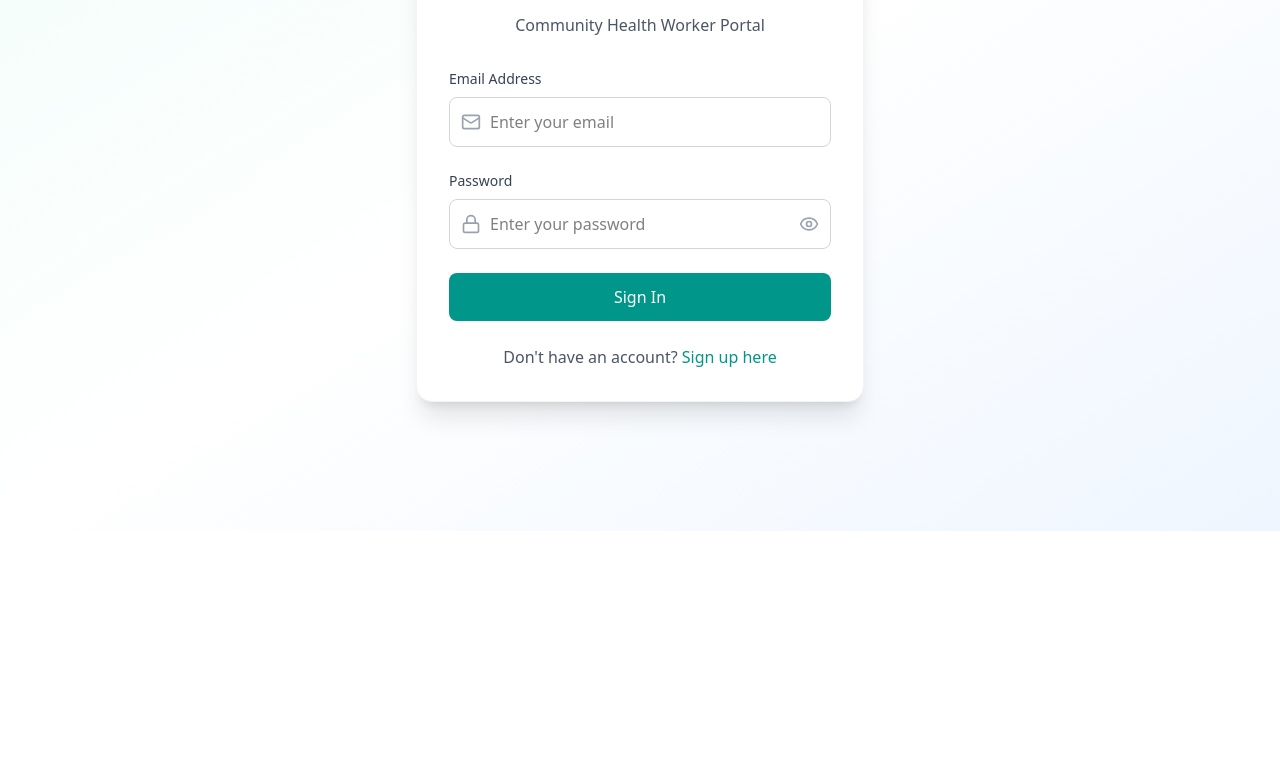
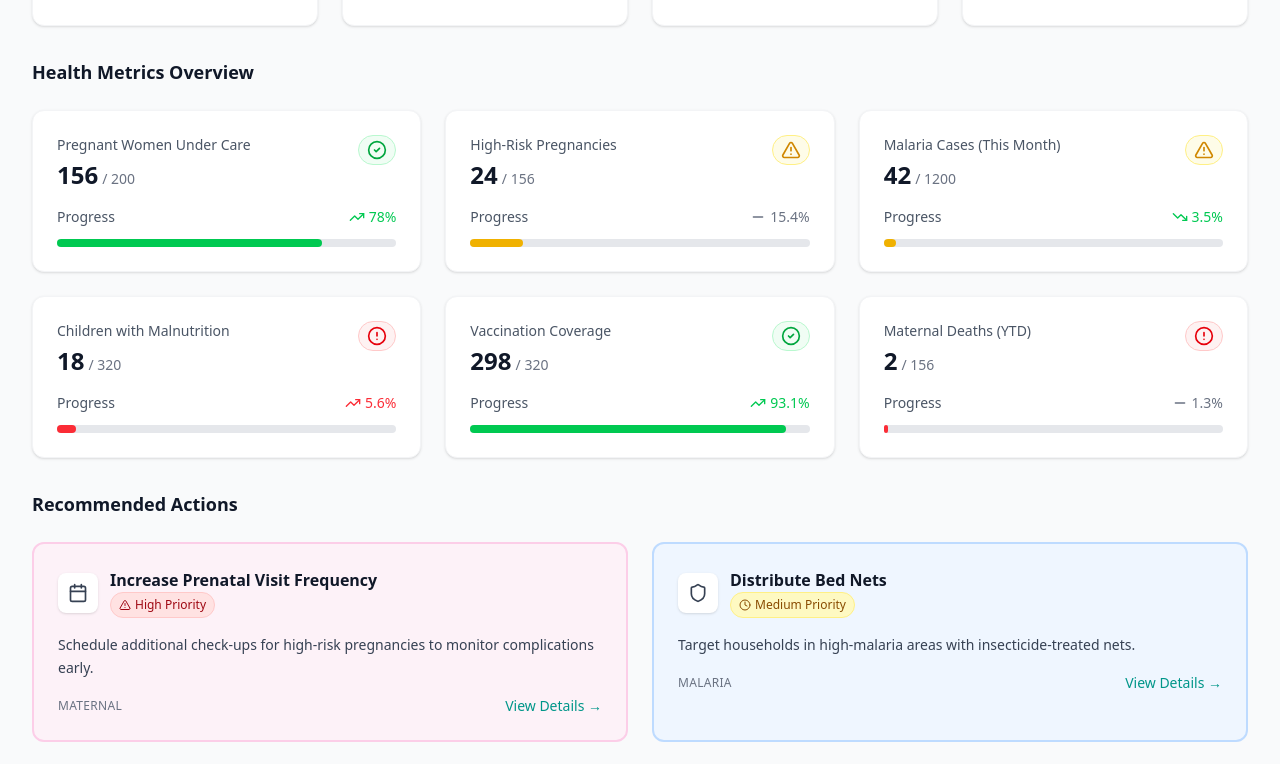
Before and after one commit to tuyishimejohnson/capstone-project, a React (Vite) app in the folder frontend/: page /dashboard in a window 1280 px wide. Shown: the part 269-1033 px from the top of the page. Before the commit the page ends 800 px from the top, so only its background shows below. Built offline with nearby package versions, Linux system fonts and the light colour scheme.

Commit message:
feat:implement routing for login and dashboard

```diff
--- a/frontend/package.json
+++ b/frontend/package.json
@@ -14,6 +14,8 @@
     "lucide-react": "^0.516.0",
     "react": "^19.1.0",
     "react-dom": "^19.1.0",
+    "react-router": "^7.6.2",
+    "react-router-dom": "^7.6.2",
     "tailwindcss": "^4.1.10"
   },
   "devDependencies": {
--- a/frontend/src/App.tsx
+++ b/frontend/src/App.tsx
@@ -1,16 +1,17 @@
 import React, { useState } from "react";
 import { LoginForm } from "./components/auth/LoginForm";
 import { SignupForm } from "./components/auth/SignUpForm";
-//import { Dashboard } from "./components/dashboard/Dashboard";
+import { Dashboard } from "./components/dashboard/Dashboard";
 import type { User } from "./types";
+import { BrowserRouter as Router, Routes, Route } from "react-router-dom";
 
 type AuthView = "login" | "signup";
 
 function App() {
-  const [currentView, setCurrentView] = useState<AuthView>("login");
-  const [user, setUser] = useState<User | null>(null);
+  //const [currentView, setCurrentView] = useState<AuthView>("login");
+  //const [user, setUser] = useState<User | null>(null);
 
-  const handleLogin = (email: string, password: string) => {
+  /* const handleLogin = (email: string, password: string) => {
     // Mock authentication - in real app, this would be an API call
     const mockUser: User = {
       id: "1",
@@ -19,9 +20,9 @@ function App() {
       role: "health_worker",
     };
     setUser(mockUser);
-  };
+  }; */
 
-  const handleSignup = (name: string, email: string, password: string) => {
+  /* const handleSignup = (name: string, email: string, password: string) => {
     // Mock registration - in real app, this would be an API call
     const mockUser: User = {
       id: "2",
@@ -31,22 +32,26 @@ function App() {
     };
     setUser(mockUser);
   };
-
-  const handleLogout = () => {
+ */
+  /* const handleLogout = () => {
     setUser(null);
     setCurrentView("login");
-  };
+  }; */
 
-  if (user) {
-    return null;
-    {
-      /* <Dashboard user={user} onLogout={handleLogout} /> */
-    }
-  }
+  /* if (user) {
+    return <Dashboard user={user} onLogout={handleLogout} />;
+  } */
 
   return (
     <>
-      {currentView === "login" ? (
+      <Router>
+        <Routes>
+          <Route path="/" element={<LoginForm />} />
+          <Route path="/dashboard" element={<Dashboard />} />
+        </Routes>
+      </Router>
+
+      {/* {currentView === "login" ? (
         <LoginForm
           onLogin={handleLogin}
           onSwitchToSignup={() => setCurrentView("signup")}
@@ -56,7 +61,7 @@ function App() {
           onSignup={handleSignup}
           onSwitchToLogin={() => setCurrentView("login")}
         />
-      )}
+      )} */}
     </>
   );
 }
--- a/frontend/src/components/auth/LoginForm.tsx
+++ b/frontend/src/components/auth/LoginForm.tsx
@@ -2,6 +2,8 @@ import React, { useState } from "react";
 import { Eye, EyeOff, Mail, Lock, Heart } from "lucide-react";
 import { validateLoginForm } from "../../utils/validation";
 import type { FormErrors } from "../../types";
+import { Dashboard } from "../dashboard/Dashboard";
+import { useNavigate } from "react-router-dom";
 
 interface LoginFormProps {
   onLogin: (email: string, password: string) => void;
@@ -12,6 +14,7 @@ export const LoginForm: React.FC<LoginFormProps> = ({
   onLogin,
   onSwitchToSignup,
 }) => {
+  const navigate = useNavigate();
   const [email, setEmail] = useState("");
   const [password, setPassword] = useState("");
   const [showPassword, setShowPassword] = useState(false);
@@ -29,10 +32,17 @@ export const LoginForm: React.FC<LoginFormProps> = ({
 
     setErrors({});
     setIsLoading(true);
+    setEmail("");
+    setPassword("");
 
     // Simulate API call
     setTimeout(() => {
-      onLogin(email, password);
+      //onLogin(email, password);
+      console.log(
+        "=============================================>",
+        `${email} and ${password}`
+      );
+      navigate("/dashboard");
       setIsLoading(false);
     }, 1500);
   };
@@ -48,7 +58,7 @@ export const LoginForm: React.FC<LoginFormProps> = ({
             <h1 className="text-2xl font-bold text-gray-900 mb-2">
               Welcome Back
             </h1>
-            <p className="text-gray-600">Community Health Worker Portal</p>
+            <p className="text-gray-600">CHW Portal</p>
           </div>
 
           <form onSubmit={handleSubmit} className="space-y-6">
--- a/frontend/src/components/dashboard/Dashboard.tsx
+++ b/frontend/src/components/dashboard/Dashboard.tsx
@@ -11,8 +11,8 @@ import {
 } from "lucide-react";
 import { MetricCard } from "./MetricCard";
 import { SuggestionCard } from "./SuggestionCard";
-import { AvailabilityModal } from "./AvailabilityModal";
-import { AvailabilityDisplay } from "./AvailabilityDisplay";
+//import { AvailabilityModal } from "./AvailabilityModal";
+//import { AvailabilityDisplay } from "./AvailabilityDisplay";
 import { healthMetrics, suggestions } from "../../data/mockData";
 import type { User, WeeklySchedule } from "../../types";
 
@@ -60,11 +60,15 @@ export const Dashboard: React.FC<DashboardProps> = ({ user, onLogout }) => {
   const [isAvailabilityModalOpen, setIsAvailabilityModalOpen] = useState(false);
   const [schedule, setSchedule] = useState<WeeklySchedule>(defaultSchedule);
 
-  const criticalMetrics = healthMetrics.filter((m) => m.status === "critical");
-  const warningMetrics = healthMetrics.filter((m) => m.status === "warning");
-  const goodMetrics = healthMetrics.filter((m) => m.status === "good");
+  const criticalMetrics = healthMetrics.filter(
+    (m: any) => m.status === "critical"
+  );
+  const warningMetrics = healthMetrics.filter(
+    (m: any) => m.status === "warning"
+  );
+  const goodMetrics = healthMetrics.filter((m: any) => m.status === "good");
   const highPrioritySuggestions = suggestions.filter(
-    (s) => s.priority === "high"
+    (s: any) => s.priority === "high"
   );
 
   const handleScheduleSave = (newSchedule: WeeklySchedule) => {
@@ -96,7 +100,7 @@ export const Dashboard: React.FC<DashboardProps> = ({ user, onLogout }) => {
               <div className="flex items-center">
                 <Heart className="w-8 h-8 text-teal-600" />
                 <h1 className="ml-2 text-xl font-bold text-gray-900">
-                  HealthWorker Portal
+                  CHW Portal
                 </h1>
               </div>
             </div>
@@ -134,15 +138,15 @@ export const Dashboard: React.FC<DashboardProps> = ({ user, onLogout }) => {
                 <div className="flex items-center">
                   <div className="w-8 h-8 bg-teal-100 rounded-full flex items-center justify-center">
                     <span className="text-sm font-medium text-teal-600">
-                      {user.name.charAt(0).toUpperCase()}
+                      {/* {user.name.charAt(0).toUpperCase()} */}
                     </span>
                   </div>
                   <div className="ml-2">
                     <p className="text-sm font-medium text-gray-900">
-                      {user.name}
+                      {/* {user.name} */}
                     </p>
                     <p className="text-xs text-gray-500 capitalize">
-                      {user.role.replace("_", " ")}
+                      {/* {user.role.replace("_", " ")} */}
                     </p>
                   </div>
                 </div>
@@ -165,7 +169,7 @@ export const Dashboard: React.FC<DashboardProps> = ({ user, onLogout }) => {
         {/* Welcome Section */}
         <div className="mb-8">
           <h2 className="text-2xl font-bold text-gray-900 mb-2">
-            Welcome back, {user.name}
+            {/* Welcome back, {user.name} */} Welcomee!!!!!!!!
           </h2>
           <p className="text-gray-600">
             Here's an overview of your community's health metrics and
@@ -174,10 +178,10 @@ export const Dashboard: React.FC<DashboardProps> = ({ user, onLogout }) => {
         </div>
 
         {/* Availability Display */}
-        <AvailabilityDisplay
+        {/* <AvailabilityDisplay
           schedule={schedule}
           onEditClick={() => setIsAvailabilityModalOpen(true)}
-        />
+        /> */}
 
         {/* Quick Stats */}
         <div className="grid grid-cols-1 md:grid-cols-4 gap-6 mb-8">
@@ -268,12 +272,12 @@ export const Dashboard: React.FC<DashboardProps> = ({ user, onLogout }) => {
       </main>
 
       {/* Availability Modal */}
-      <AvailabilityModal
+      {/* <AvailabilityModal
         isOpen={isAvailabilityModalOpen}
         onClose={() => setIsAvailabilityModalOpen(false)}
         onSave={handleScheduleSave}
         currentSchedule={schedule}
-      />
+      /> */}
     </div>
   );
 };
--- /dev/null
+++ b/frontend/src/components/dashboard/SuggestionCard.tsx
@@ -0,0 +1,107 @@
+import React from "react";
+import {
+  Calendar,
+  Shield,
+  BookOpen,
+  Truck,
+  TestTube,
+  AlertTriangle,
+  Clock,
+  CheckCircle,
+} from "lucide-react";
+import type { Suggestion } from "../../types";
+
+interface SuggestionCardProps {
+  suggestion: Suggestion;
+}
+
+const iconMap = {
+  Calendar,
+  Shield,
+  BookOpen,
+  Truck,
+  TestTube,
+};
+
+export const SuggestionCard: React.FC<SuggestionCardProps> = ({
+  suggestion,
+}) => {
+  const IconComponent =
+    iconMap[suggestion.icon as keyof typeof iconMap] || AlertTriangle;
+
+  const getPriorityColor = (priority: string) => {
+    switch (priority) {
+      case "high":
+        return "bg-red-100 text-red-800 border-red-200";
+      case "medium":
+        return "bg-yellow-100 text-yellow-800 border-yellow-200";
+      case "low":
+        return "bg-green-100 text-green-800 border-green-200";
+      default:
+        return "bg-gray-100 text-gray-800 border-gray-200";
+    }
+  };
+
+  const getCategoryColor = (category: string) => {
+    switch (category) {
+      case "maternal":
+        return "bg-pink-50 border-pink-200";
+      case "malaria":
+        return "bg-blue-50 border-blue-200";
+      case "nutrition":
+        return "bg-green-50 border-green-200";
+      default:
+        return "bg-gray-50 border-gray-200";
+    }
+  };
+
+  return (
+    <div
+      className={`rounded-xl p-6 border-2 transition-all duration-200 hover:shadow-md ${getCategoryColor(
+        suggestion.category
+      )}`}
+    >
+      <div className="flex items-start justify-between mb-4">
+        <div className="flex items-center">
+          <div className="flex items-center justify-center w-10 h-10 bg-white rounded-lg shadow-sm">
+            <IconComponent className="w-5 h-5 text-gray-700" />
+          </div>
+          <div className="ml-3">
+            <h3 className="font-semibold text-gray-900">{suggestion.title}</h3>
+            <span
+              className={`inline-flex items-center px-2 py-1 rounded-full text-xs font-medium border ${getPriorityColor(
+                suggestion.priority
+              )}`}
+            >
+              {suggestion.priority === "high" && (
+                <AlertTriangle className="w-3 h-3 mr-1" />
+              )}
+              {suggestion.priority === "medium" && (
+                <Clock className="w-3 h-3 mr-1" />
+              )}
+              {suggestion.priority === "low" && (
+                <CheckCircle className="w-3 h-3 mr-1" />
+              )}
+              {suggestion.priority.charAt(0).toUpperCase() +
+                suggestion.priority.slice(1)}{" "}
+              Priority
+            </span>
+          </div>
+        </div>
+      </div>
+
+      <p className="text-gray-700 text-sm leading-relaxed mb-4">
+        {suggestion.description}
+      </p>
+
+      <div className="flex items-center justify-between">
+        <span className="text-xs font-medium text-gray-500 uppercase tracking-wide">
+          {suggestion.category.replace("_", " ")}
+        </span>
+        <button className="text-teal-600 hover:text-teal-700 text-sm font-medium transition-colors">
+          View Details →
+        </button>
+      </div>
+    </div>
+  );
+};
```
Also changed, not shown: 1 other file (tests, documents, lock files or other folders).
